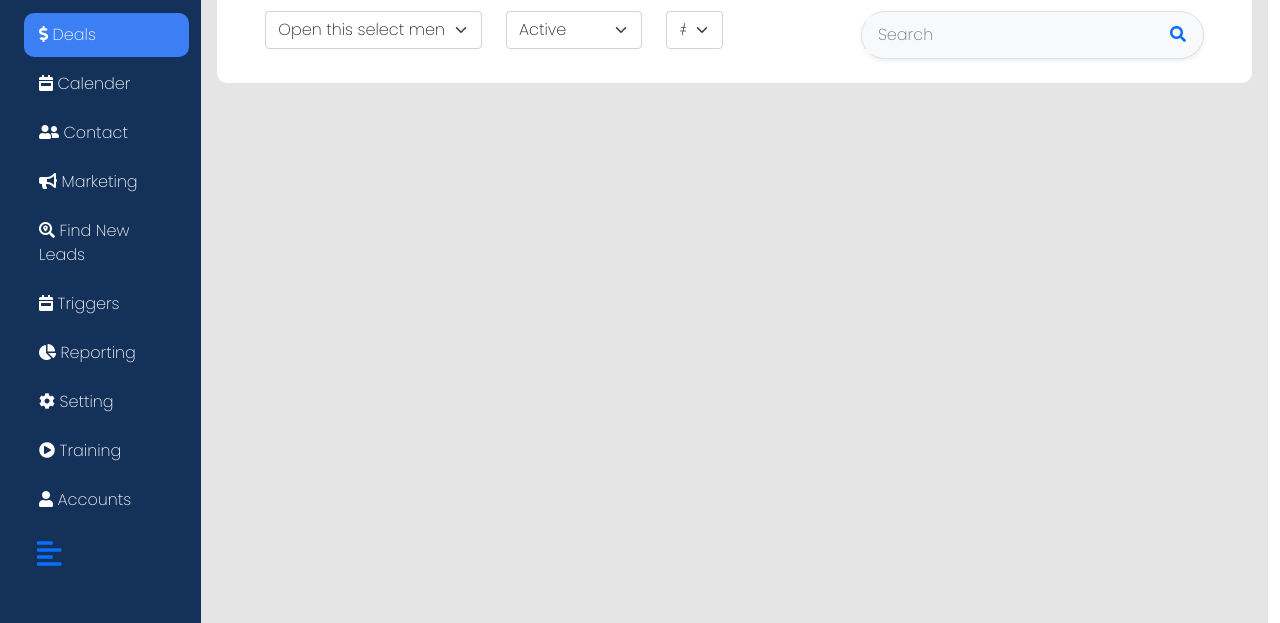
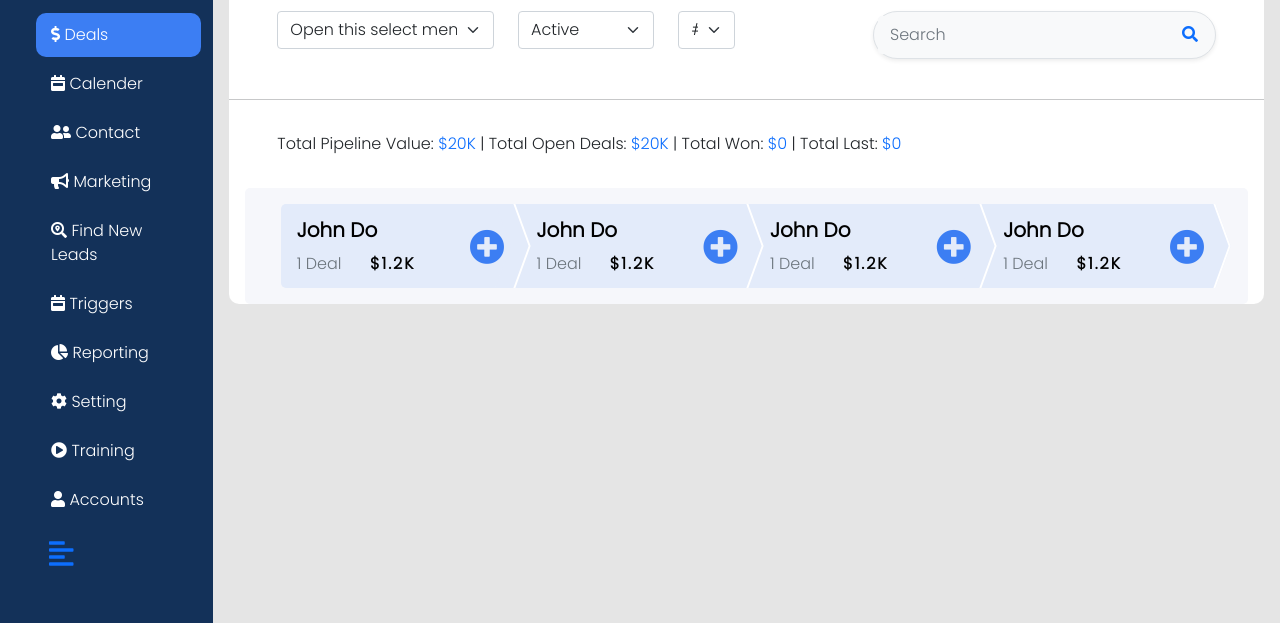
Before and after one commit to Mahadi92/PypeproDashboard, a plain HTML site: page index.html in a window 1280 px wide. Shown: the part 180-803 px from the top of the page. Drawn offline with nearby package versions, Linux system fonts and the light colour scheme.

Commit message:
Breadcrumb

```diff
--- a/index.html
+++ b/index.html
@@ -25,7 +25,7 @@
 <body>
 
     <main>
-        <div class="row w-100">
+        <div class="row m-0">
 
             <!-- ------- Sidebar -------  -->
             <div class="col-md-2 sidebar-custom bg-custom">
@@ -171,7 +171,6 @@
 
                     <hr>
                     <!-- -------- Search Bar -------- -->
-                    <div>
 
                     <div class="row px-5">
 
@@ -207,21 +206,79 @@
                                     <input type="search" placeholder="Search" aria-describedby="button-addon1"
                                         class="form-control border-0 bg-light">
                                     <div class="input-group-append">
-                                            <button id="button-addon1" type="submit"
-                                                class="btn btn-link text-primary"><i class="fa fa-search"></i>
+                                        <button id="button-addon1" type="submit" class="btn btn-link text-primary"><i
+                                                class="fa fa-search"></i>
                                         </button>
                                     </div>
                                 </div>
                             </div>
 
+                        </div>
+                    </div>
 
+                    <hr>
+
+                    <p class="py-3 px-5">Total Pipeline Value: <span class="text-primary">$20K</span> | Total Open
+                        Deals: <span class="text-primary">$20K</span> | Total Won: <span class="text-primary">$0</span>
+                        | Total Last: <span class="text-primary">$0</span>
+                    </p>
+
+
+                    <section class="m-3 p-3 details-section">
+
+
+                        <!-- ----- Breadcrumb --------- -->
+                        <div class="breadcrumb-ul m-auto d-flex justify-content-center align-items-center">
+                            <div class="breadcrumb-list ps-3 py-3 pe-2">
+                                <div class="row">
+                                    <div class="col-md-8">
+                                        <p class="fs-5 fw-bolder">John Do</p>
+                                        <span class="text-secondary">1 Deal</span>
+                                        <span class="ps-4 fw-bold ls-2">$1.2K</span>
+                                    </div>
+                                    <div class="col-md-4 breadcrumb-icon d-flex justify-content-end align-items-center">
+                                        <i class="fas fa-plus-circle"></i>
+                                    </div>
+                                </div>
+                            </div>
+                            <div class="breadcrumb-list ps-4 py-3 pe-2">
+                                <div class="row">
+                                    <div class="col-md-8">
+                                        <p class="fs-5 fw-bolder">John Do</p>
+                                        <span class="text-secondary">1 Deal</span>
+                                        <span class="ps-4 fw-bold ls-2">$1.2K</span>
+                                    </div>
+                                    <div class="col-md-4 breadcrumb-icon d-flex justify-content-end align-items-center">
+                                        <i class="fas fa-plus-circle"></i>
+                                    </div>
+                                </div>
+                            </div>
+                            <div class="breadcrumb-list ps-4 py-3 pe-2">
+                                <div class="row">
+                                    <div class="col-md-8">
+                                        <p class="fs-5 fw-bolder">John Do</p>
+                                        <span class="text-secondary">1 Deal</span>
+                                        <span class="ps-4 fw-bold ls-2">$1.2K</span>
+                                    </div>
+                                    <div class="col-md-4 breadcrumb-icon d-flex justify-content-end align-items-center">
+                                        <i class="fas fa-plus-circle"></i>
+                                    </div>
+                                </div>
+                            </div>
+                            <div class="breadcrumb-list ps-4 py-3 pe-2">
+                                <div class="row">
+                                    <div class="col-md-8">
+                                        <p class="fs-5 fw-bolder">John Do</p>
+                                        <span class="text-secondary">1 Deal</span>
+                                        <span class="ps-4 fw-bold ls-2">$1.2K</span>
+                                    </div>
+                                    <div class="col-md-4 breadcrumb-icon d-flex justify-content-end align-items-center">
+                                        <i class="fas fa-plus-circle"></i>
+                                    </div>
                                 </div>
                             </div>
 
                         </div>
-
-
-
                     </section>
 
 
@@ -234,6 +291,10 @@
 
 
 
+
+
+
+                </section>
 
             </div>
         </div>
--- a/style.css
+++ b/style.css
@@ -1,9 +1,10 @@
-@import url('https://fonts.googleapis.com/css2?family=Poppins:wght@200&display=swap');
+@import url('https://fonts.googleapis.com/css2?family=Poppins:wght@300&display=swap');
 
 
 *{
     margin: 0;
     padding: 0;
+    box-sizing: border-box;
     font-family: 'Poppins', sans-serif;
 }
 body{
@@ -12,6 +13,9 @@ body{
 }
 .bg-custom{
     background: #133159;
+}
+.ls-2{
+    letter-spacing: 2px;
 }
 .navbar-custom{
     padding: 0;
@@ -87,3 +91,54 @@ body{
     font-size: 14px;
     border-radius:50%;
 }
+
+/* ///// details Section ////  */
+.details-section{
+    background: #F6F7FB;
+    border-radius: 5px;
+}
+/* //// Breadcrumb //// */
+.breadcrumb-ul{
+    width: 96%;
+}
+.breadcrumb-list {
+    position: relative;
+    background: #E3EBFA;
+    color: #000;
+    width: 30%;
+    height: auto;
+    line-height: 1;
+}
+.breadcrumb-list:first-child{
+    border-radius: 5px 0px 0px 5px;
+}
+
+.breadcrumb-list::after {
+    content: '';
+    position: absolute;
+    width: 20px;
+    height: 42px;
+    background: #E3EBFA;
+    top: 0;
+    right: -10px;
+    z-index: 9;
+    border-right: 2px solid #fff;
+    transform: skewX(20deg);
+}
+
+.breadcrumb-list::before {
+    content: '';
+    position: absolute;
+    width: 20px;
+    height: 42px;
+    background: #E3EBFA;
+    bottom: 0;
+    right: -10px;
+    z-index: 9;
+    border-right: 2px solid #fff;
+    transform: skewX(-20deg);
+}
+.breadcrumb-icon .fas{
+    font-size: 35px;
+    color: #3C7EF3;
+}
```
Lines whose indentation alone changed are shown as unchanged.
